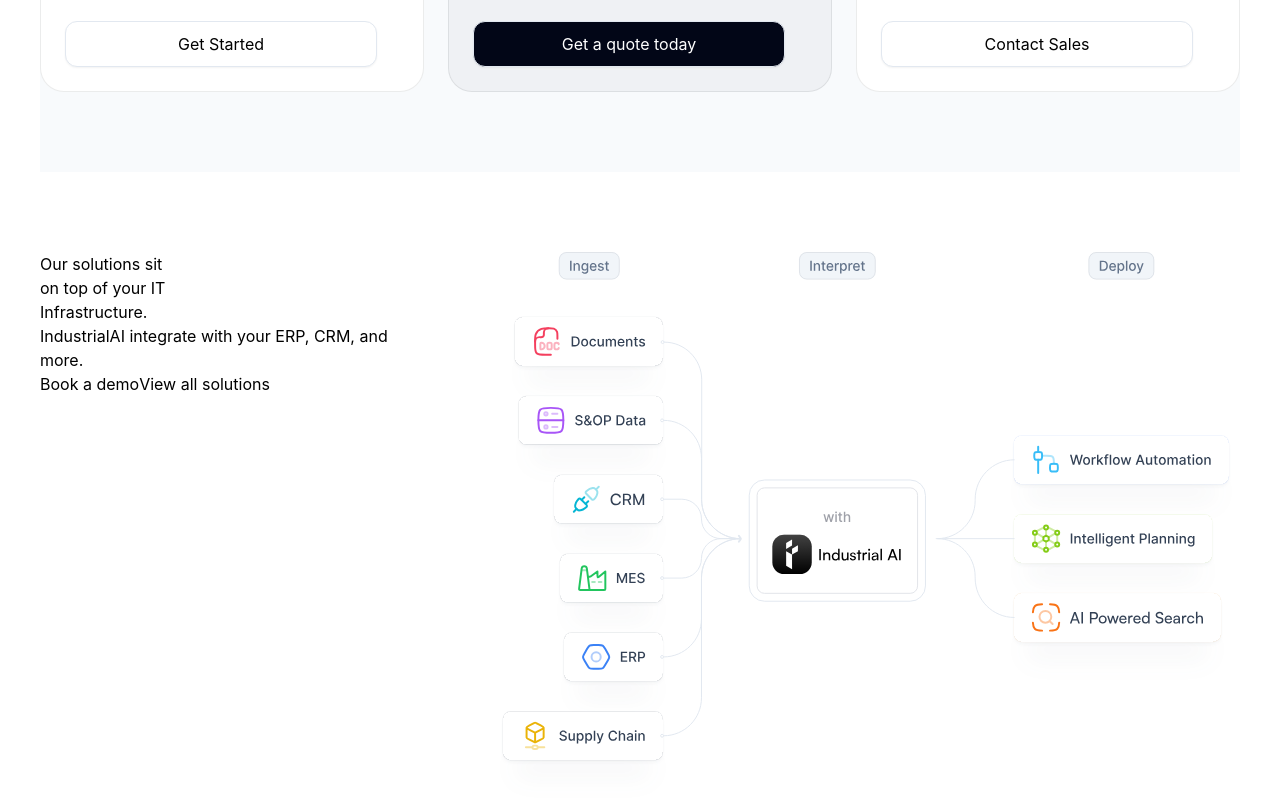
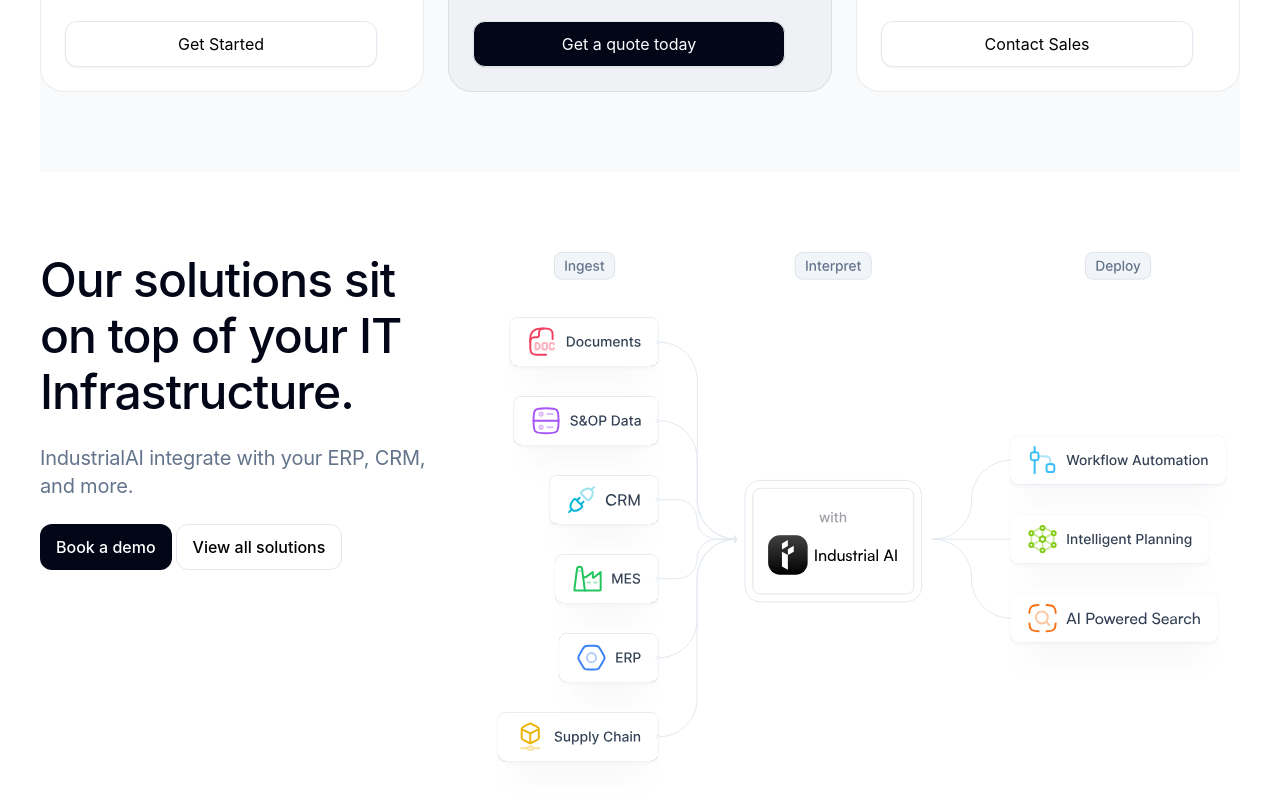
Before and after one commit to RamitVishwakarma/IndustrialAI-Landing, a Next.js app: page / in a window 1280 px wide. Shown: the part 3380-4180 px from the top of the page. Built offline with nearby package versions, Linux system fonts and the light colour scheme.

Commit message:
Added section five

```diff
--- a/src/components/SectionFive/SectionFive.tsx
+++ b/src/components/SectionFive/SectionFive.tsx
@@ -4,19 +4,23 @@
 const SectionFive = () => {
   return (
     <div className="flex gap-12 py-20">
-      <div>
-        <div className="text center">
+      <div className="flex flex-col gap-6">
+        <div className="text-slate-950 font-medium text-5xl leading-[3.5rem] -tracking-[0.0625rem]">
           Our solutions sit <br /> on top of your IT <br /> Infrastructure.
         </div>
-        <div>IndustrialAI integrate with your ERP, CRM, and more.</div>
-        <div>
-          <button>Book a demo</button>
-          <button>View all solutions</button>
+        <div className="text-slate-500 text-xl leading-7 -tracking-[0.0125rem]">
+          IndustrialAI integrate with your ERP, CRM, <br /> and more.
+        </div>
+        <div className="flex gap-1 font-medium">
+          <button className="px-3 py-[0.62rem] bg-slate-950 text-white rounded-xl">
+            <span className="px-1">Book a demo</span>
+          </button>
+          <button className="px-3 py-[0.62rem] rounded-xl border border-slate-200">
+            <span className="px-1">View all solutions</span>
+          </button>
         </div>
       </div>
-      <div>
-        <Image src={SectionFiveImage} alt="" />
-      </div>
+      <Image src={SectionFiveImage} width={764} height={514} alt="" />
     </div>
   );
 };
```
